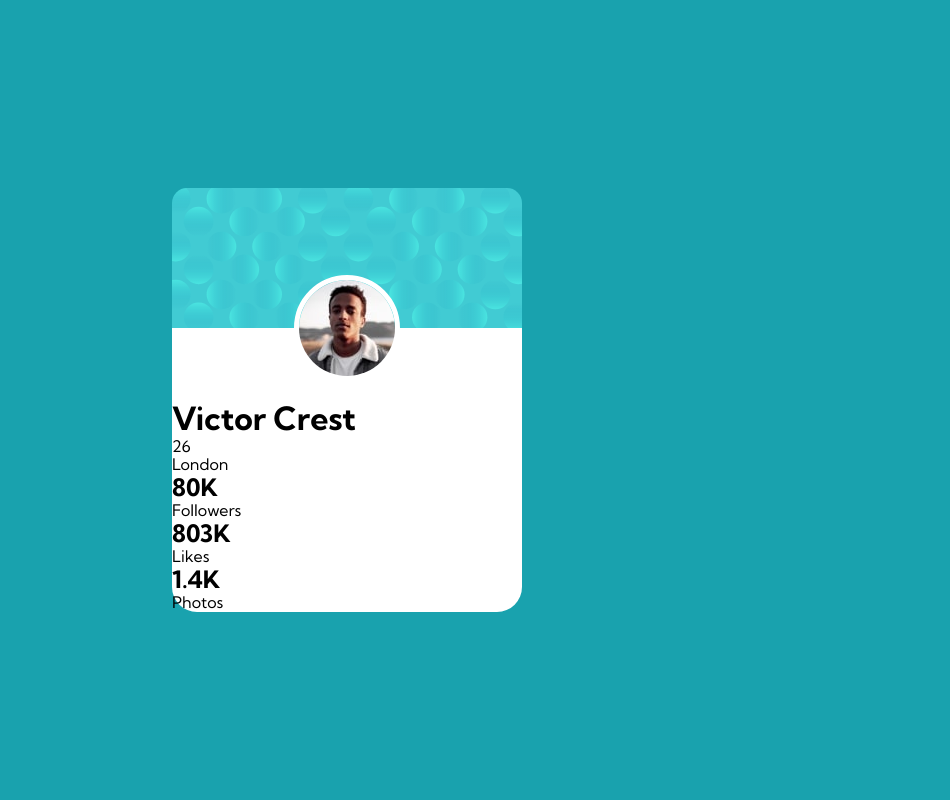
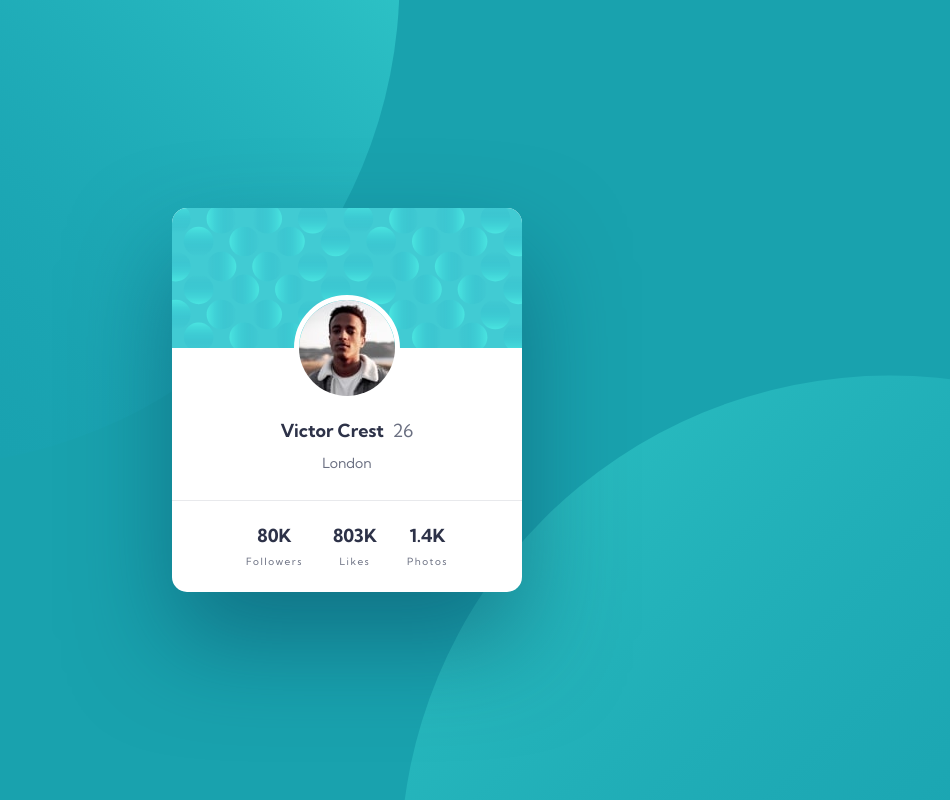
Before and after one commit to beqarion/profile-card-component, a plain HTML site: page index.html in a window 1280 px wide. Shown: the whole page, without its empty margins (293-1243 px from the left). Drawn offline with Linux system fonts and the light colour scheme.

Commit message:
finished

```diff
--- a/css/main.css
+++ b/css/main.css
@@ -36,15 +36,31 @@ p {
 }
 
 .main {
-  background: var(--dark-cyan);
+  /* bg for mobile */
+  background: url("../images/bg-pattern-top.svg") top -355px left -410px / 622px
+      621px no-repeat,
+    url("../images/bg-pattern-bottom.svg") top 356px left 165px / 622px 621px
+      no-repeat,
+    no-repeat var(--dark-cyan);
   min-height: 100vh;
   display: flex;
   justify-content: center;
   align-items: center;
 }
+
 @media screen and (min-width: 300px) and (max-width: 600px) {
   .main {
     padding: 0 2rem;
+  }
+}
+@media screen and (min-width: 768px) {
+  /* bg for desktop */
+  .main {
+    background: url("../images/bg-pattern-top.svg") top -509px left -285px /
+        978px 976px no-repeat,
+      url("../images/bg-pattern-bottom.svg") top 375px left 693px / 978px 976px
+        no-repeat,
+      no-repeat var(--dark-cyan);
   }
 }
 
@@ -52,7 +68,8 @@ p {
   width: 100%;
   max-width: 350px;
   background: white;
-  border-radius: 25px;
+  box-shadow: 0px 50px 100px rgba(8, 70, 94, 0.504835);
+  border-radius: 15px;
 }
 
 /* profile picture */
@@ -71,3 +88,80 @@ p {
   left: 50%;
   transform: translate(-50%, 50%);
 }
+
+/* profile info */
+
+.personal-info {
+  margin-bottom: 1.75rem;
+  display: grid;
+  grid-template-columns: auto auto;
+  grid-template-rows: auto auto;
+  grid-template-areas:
+    "name age"
+    "city city";
+  justify-content: center;
+  justify-items: center;
+  align-items: center;
+  gap: 13px 8.5px;
+}
+.name {
+  grid-area: "name";
+  color: var(--very-dark-desaturated-blue);
+  font-weight: 700;
+  font-size: 18px;
+  line-height: 22px;
+}
+.age {
+  grid-area: "age";
+  font-weight: 400;
+  font-size: 18px;
+  line-height: 22px;
+  color: var(--dark-grayish-blue);
+}
+.city {
+  grid-area: "city";
+  grid-column: 1 / -1;
+  color: var(--dark-grayish-blue);
+  font-weight: 400;
+  font-size: 14px;
+  line-height: 17px;
+}
+
+/* horizon line */
+.horizon-line {
+  height: 1px;
+  background: #e8e9ec;
+}
+
+/* stats */
+.stats {
+  display: flex;
+  max-width: 233px;
+  margin: 0 auto;
+  padding: 1.5rem;
+  justify-content: space-between;
+}
+@media screen and (min-width: 300px) {
+  .stats {
+    max-width: 250px;
+  }
+}
+.stat {
+  display: flex;
+  flex-direction: column;
+  align-items: center;
+  gap: 9px;
+}
+.stat-num {
+  color: var(--very-dark-desaturated-blue);
+  font-weight: 700;
+  font-size: 18px;
+  line-height: 22px;
+}
+.stat-type {
+  color: var(--dark-grayish-blue);
+  font-weight: 400;
+  font-size: 10px;
+  line-height: 12px;
+  letter-spacing: 1.5px;
+}
--- a/index.html
+++ b/index.html
@@ -33,18 +33,26 @@
           <span class="age">26</span>
           <p class="city">London</p>
         </div>
+        <!-- horizontal line -->
+        <div class="horizon-line"></div>
         <div class="stats">
           <!-- single stat -->
+          <div class="stat">
             <h2 class="stat-num">80K</h2>
             <p class="stat-type">Followers</p>
+          </div>
           <!-- end of single stat -->
           <!-- single stat -->
+          <div class="stat">
             <h2 class="stat-num">803K</h2>
             <p class="stat-type">Likes</p>
+          </div>
           <!-- end of single stat -->
           <!-- single stat -->
+          <div class="stat">
             <h2 class="stat-num">1.4K</h2>
             <p class="stat-type">Photos</p>
+          </div>
           <!-- end of single stat -->
         </div>
       </div>
```
Also changed, not shown: screenshot.png (added), 2 other files. Lines whose indentation alone changed are shown as unchanged.
